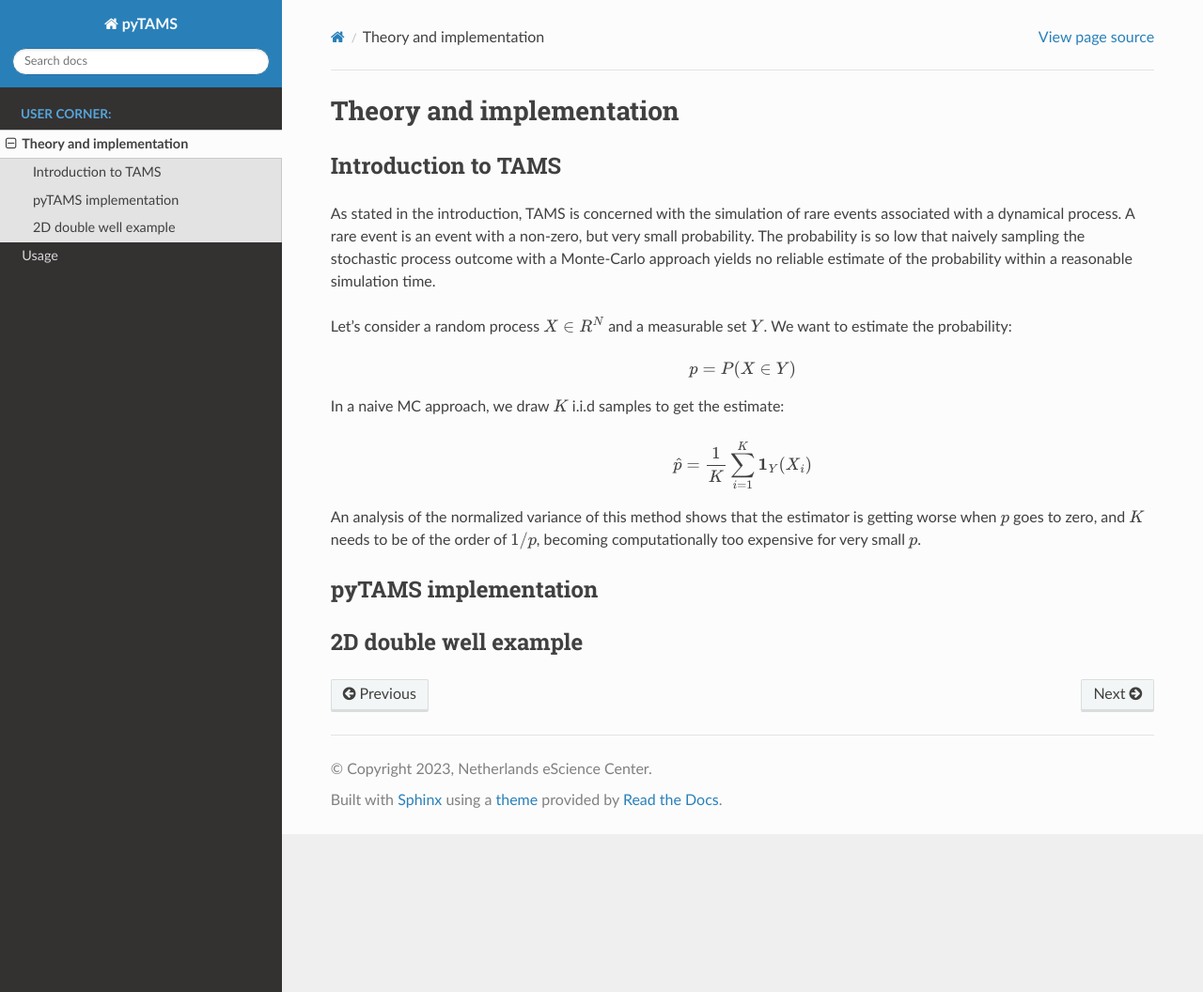
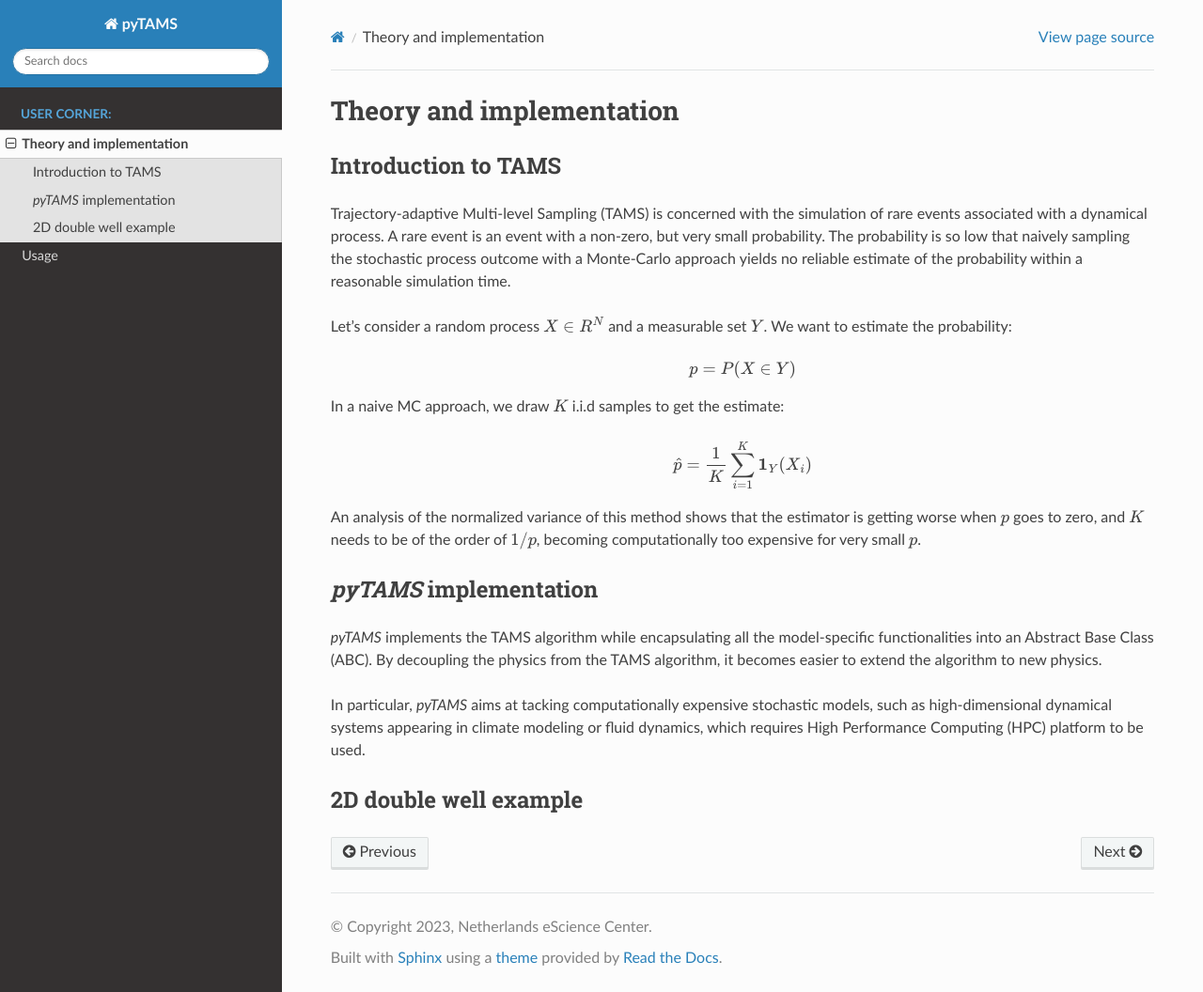
Before and after one commit to nlesc-eTAOC/pyTAMS, a Sphinx documentation site: the page built from docs/TAMS.rst, in a window 1280 px wide and 1056 px high. Shown: the whole window at 94% size. Built offline with Sphinx 7.4.7 and the Read the Docs theme 3.1.0, drawn with Linux system fonts in a browser that asks for light colours.

Commit message:
Minor doc additions.

```diff
--- a/docs/TAMS.rst
+++ b/docs/TAMS.rst
@@ -8,9 +8,11 @@ Theory and implementation
 Introduction to TAMS
 --------------------
 
-As stated in the introduction, TAMS is concerned with the simulation of rare events associated with a dynamical process. A rare event is an
-event with a non-zero, but very small probability. The probability is so low that naively sampling the stochastic process outcome with a
-Monte-Carlo approach yields no reliable estimate of the probability within a reasonable simulation time.
+Trajectory-adaptive Multi-level Sampling (TAMS) is concerned with the simulation of rare
+events associated with a dynamical process. A rare event is an event with a non-zero, but
+very small probability. The probability is so low that naively sampling the stochastic
+process outcome with a Monte-Carlo approach yields no reliable estimate of the probability
+within a reasonable simulation time.
 
 Let's consider a random process :math:`X \in R^N` and a measurable set :math:`Y`. We want to estimate the probability:
 
@@ -26,8 +28,18 @@ An analysis of the normalized variance of this method shows that the estimator i
 and :math:`K` needs to be of the order of :math:`1/p`, becoming computationally too expensive for very small :math:`p`.
 
 
-pyTAMS implementation
----------------------
+`pyTAMS` implementation
+-----------------------
+
+`pyTAMS` implements the TAMS algorithm while encapsulating all the model-specific
+functionalities into an Abstract Base Class (ABC). By decoupling the physics from the
+TAMS algorithm, it becomes easier to extend the algorithm to new physics.
+
+In particular, `pyTAMS` aims at tacking computationally expensive stochastic models, such as
+high-dimensional dynamical systems appearing in climate modeling or fluid dynamics, which requires
+High Performance Computing (HPC) platform to be used.
+
+
 
 2D double well example
 ----------------------
```
Also changed, not shown: docs/index.rst (+10 -7 lines).
